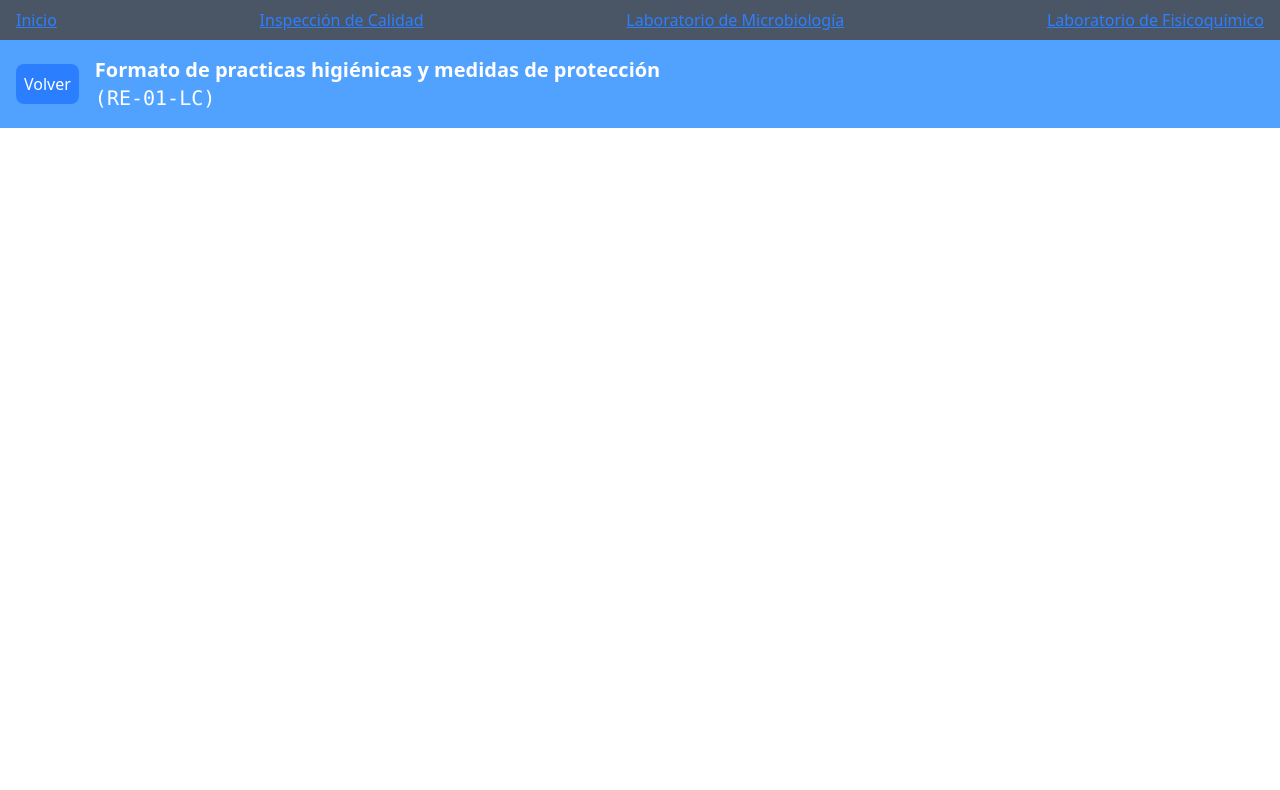
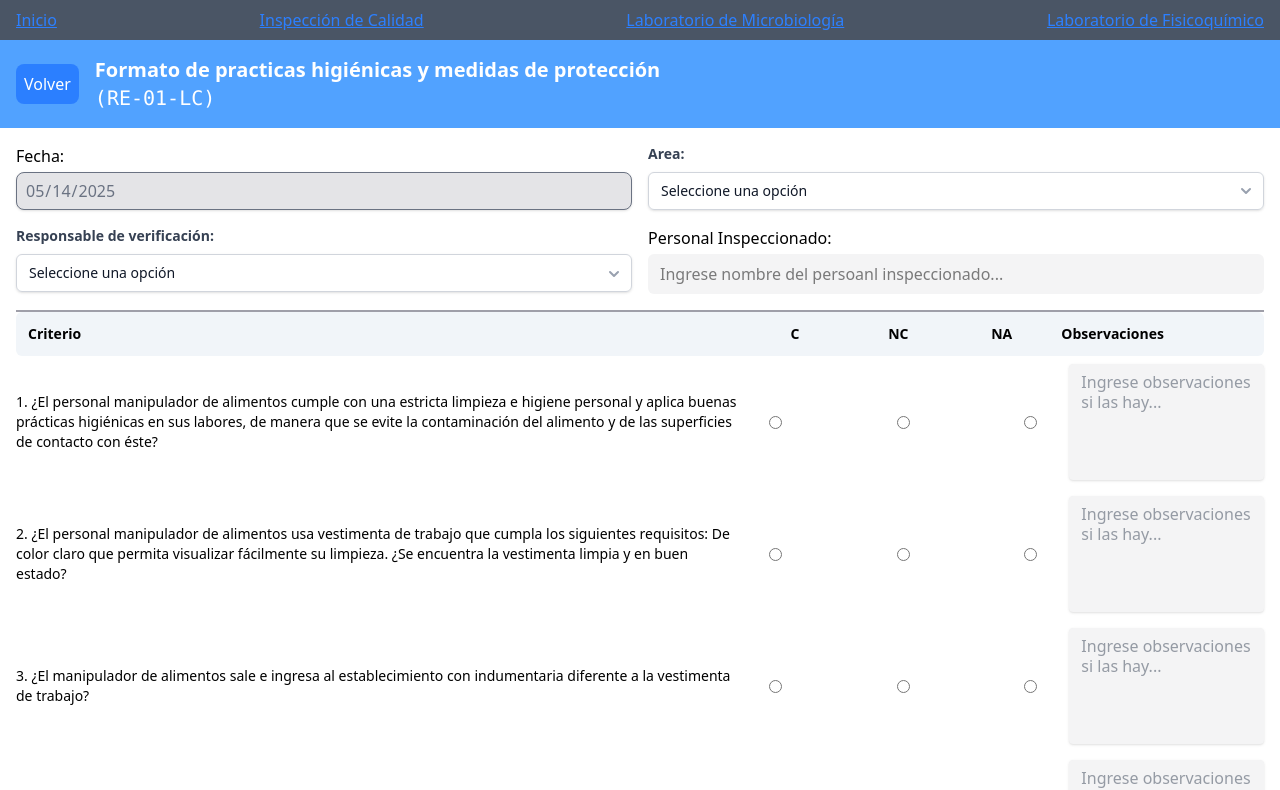
Before and after one commit to chrisladzamach/SCI, a React (Vite) app: page /form5 in a window 1280 px wide. Shown: the top 790 px of the page. Built offline with nearby package versions, Linux system fonts and the light colour scheme.

Commit message:
creado formulario 5 IC

```diff
--- a/src/components/atoms/inputs/InputComponents.tsx
+++ b/src/components/atoms/inputs/InputComponents.tsx
@@ -5,7 +5,7 @@ interface InputProps extends React.InputHTMLAttributes<HTMLInputElement> {
 export const InputComponent: React.FC<InputProps> = ({ classNameInput = "", ...props }) => {
   return (
     <input
-      className={`border px-3 py-2 rounded-md outline-none focus:ring-2 focus:ring-blue-500 ${classNameInput}`}
+      className={`bg-zinc-100 px-3 py-2 rounded-md outline-none  ${classNameInput}`}
       {...props}
     />
   );
--- a/src/pages/IC/IcForm5.tsx
+++ b/src/pages/IC/IcForm5.tsx
@@ -1,9 +1,156 @@
+import React, { useState } from 'react'
+import { CustomSelect } from '../../components/atoms/CustomSelect'
+import { AutoInputDate } from '../../components/atoms/inputs/automatic/AutoInputDate'
 import { Header } from '../../components/molecules/Header'
+import { FormField } from '../../components/molecules/FormField';
+import { LabelComponent } from '../../components/atoms/LabelComponent';
+import { TxtArea } from '../../components/atoms/inputs/TxtArea';
+
+interface Options {
+  value: string;
+  label: string;
+}
 
 export const IcForm5 = () => {
+  const [areaSelected, setAreaSelected] = React.useState<Options | null>(null);
+  const [verificationOfficerSelected, setVerificationOfficerSelected] = useState<Options | null>(null);
+  const [personalInspected, setPersonalInspected] = useState<string>('');
+  const [observations, setObservations] = useState('');
+
+  const handleObservations = (event: React.ChangeEvent<HTMLTextAreaElement>) => setObservations(event.target.value);
+
+  const handleAreaChange = (newValue: string | number) => {
+    const selectedArea = areas.find(r => r.value === String(newValue));
+    setAreaSelected(selectedArea || null);
+  };
+
+  const handleVerificationOfficerChange = (newValue: string | number) => {
+    const selectedVerificationOfficer = verificationOfficer.find(r => r.value === String(newValue));
+    setVerificationOfficerSelected(selectedVerificationOfficer || null);
+  };
+
+  const handlePersonalInspectedChange = (event: React.ChangeEvent<HTMLInputElement>) => {
+    setPersonalInspected(event.target.value);
+  };
+
+  const criterios = [
+    "¿El personal manipulador de alimentos cumple con una estricta limpieza e higiene personal y aplica buenas prácticas higiénicas en sus labores, de manera que se evite la contaminación del alimento y de las superficies de contacto con éste?",
+    "¿El personal manipulador de alimentos usa vestimenta de trabajo que cumpla los siguientes requisitos: De color claro que permita visualizar fácilmente su limpieza. ¿Se encuentra la vestimenta limpia y en buen estado?",
+    "¿El manipulador de alimentos sale e ingresa al establecimiento con indumentaria diferente a la vestimenta de trabajo?",
+    "¿El manipulador de alimentos se lava las manos con agua y jabón desinfectante, antes de comenzar su trabajo, cada vez que salga y regrese al área asignada y después de manipular cualquier material u objeto que pudiese representar un riesgo de contaminación para el alimento?",
+    "El manipulador de alimentos mantiene el cabello recogido y cubierto totalmente mediante malla, gorro u otro medio efectivo y en caso de llevar barba, bigote o patillas usa cubiertas para estas.",
+    "¿El manipulador de alimentos no usa maquillaje?",
+    "¿El manipulador de alimentos no usa perfume?",
+    "¿El manipulador de alimentos dependiendo del riesgo de contaminación asociado con el proceso o preparación usa tapabocas desechables cubriendo nariz y boca mientras manipula el alimento?",
+    "¿El personal manipulador de alimentos mantiene las uñas cortas, limpias y sin esmalte?",
+    "¿El manipulador de alimentos no usa reloj, anillos, aretes, joyas u otros accesorios durante la manipulación del alimento?",
+    "¿El personal manipulador de alimentos usa calzado cerrado, de material resistente e impermeable y de tacón bajo?",
+    "¿El personal manipulador de alimentos en caso usar de guantes mantiene estos limpios, sin roturas o desperfectos y trata estos con el mismo cuidado higiénico de las manos sin protección?",
+    "¿El personal manipulador de alimentos no come, bebe o mastica cualquier objeto o producto, como tampoco fuma o escupe en las áreas donde se manipulan alimentos?",
+    "¿El personal que presente afecciones de la piel o enfermedad infecto-contagiosa esta excluido de toda actividad directa de manipulación de alimentos?",
+    "¿Los manipuladores no se sientan, acuestan, inclinan o similares en el pasto, andenes o lugares donde la ropa de trabajo pueda contaminarse?",
+  ]
+
+  const verificationOfficer: Options[] = [
+    { value: 'inspector-calidad1', label: 'Juliana Burbano' },
+    { value: 'inspector-calidad2', label: 'Wilder Barrero' },
+    { value: 'sistemas-de-gestion', label: 'Liceth Alfonso' },
+  ];
+
+  const areas: Options[] = [
+    { value: 'Area 1', label: 'Area 1' },
+    { value: 'Area 2', label: 'Area 2' },
+    { value: 'Area 3', label: 'Area 3' },
+  ];
+
+  const handleSubmit = (event: React.FormEvent) => {
+    event.preventDefault();
+
+    const currentDate = new Date();
+    const formData = {
+      fecha: currentDate.toLocaleDateString(),
+      hora: currentDate.toLocaleTimeString(),
+      area: areaSelected?.value || '',
+      responsableVerificacion: verificationOfficerSelected?.value || '',
+      personalInspeccionado: personalInspected,
+    }
+    console.log(formData);
+  }
+
   return (
     <div>
       <Header formCode='(RE-01-LC)' formName='Formato de practicas higiénicas y medidas de protección' href='/icmain' />
+      <form className='p-4' onSubmit={handleSubmit}>
+        <section className='grid grid-cols-2 md:grid-cols-2 gap-4 border-b-2 border-zinc-400 pb-4'>
+          <div className='flex flex-col gap-1'>
+            <LabelComponent text='Fecha:' />
+            <AutoInputDate className='rounded-lg max-h-10' />
+          </div>
+          <CustomSelect
+            options={areas}
+            value={areaSelected?.value}
+            onChange={handleAreaChange}
+            className='w-full'
+            label='Area: '
+          />
+          <CustomSelect
+            options={verificationOfficer}
+            value={verificationOfficerSelected?.value}
+            onChange={handleVerificationOfficerChange}
+            className='w-full'
+            label='Responsable de verificación: '
+          />
+
+          <FormField
+            labelText='Personal Inspeccionado: '
+            inputId='personalInspec'
+            inputName='inspect'
+            inputType='text'
+            inputRequired={true}
+            inputPlaceholder='Ingrese nombre del persoanl inspeccionado...'
+            onChange={handlePersonalInspectedChange}
+          />
+        </section>
+
+        <section>
+          <div className="grid grid-cols-12 gap-4 font-semibold text-sm bg-slate-100 p-3 rounded-md">
+            <div className="col-span-6 md:col-span-7">Criterio</div>
+            <div className="col-span-2 md:col-span-1 text-center">C</div>
+            <div className="col-span-2 md:col-span-1 text-center">NC</div>
+            <div className="col-span-2 md:col-span-1 text-center">NA</div>
+            <div className="col-span-12 md:col-span-2 text-center md:text-left">Observaciones</div>
+          </div>
+
+          {criterios.map((criterio, index) => (
+            <div key={index} className="space-y-2">
+              <div className="grid grid-cols-12 gap-4 items-center">
+                <div className="col-span-6 md:col-span-7 text-sm">
+                  {index + 1}. {criterio}
+                </div>
+                <div className="col-span-6 md:col-span-3 flex px-4 py-4 justify-between">
+                  <input type="radio" name="criterio" id="" />
+                  <input type="radio" name="criterio" id="" />
+                  <input type="radio" name="criterio" id="" />
+                </div>
+                <div className="col-span-12 md:col-span-2">
+                  <TxtArea
+                    id="Observations"
+                    name="Observations"
+                    label=""
+                    rows={5}
+                    placeholder="Ingrese observaciones si las hay..."
+                    value={observations}
+                    onChange={handleObservations}
+                    classNameTextArea="resize-none my-2 min-w-full outline-none border-none bg-zinc-100 focus:outline-none"
+                    classNameLabel="text-blue-600"
+                  />
+                </div>
+              </div>
+            </div>
+          ))}
+
+        </section>
+      </form>
     </div>
   )
 }
```
